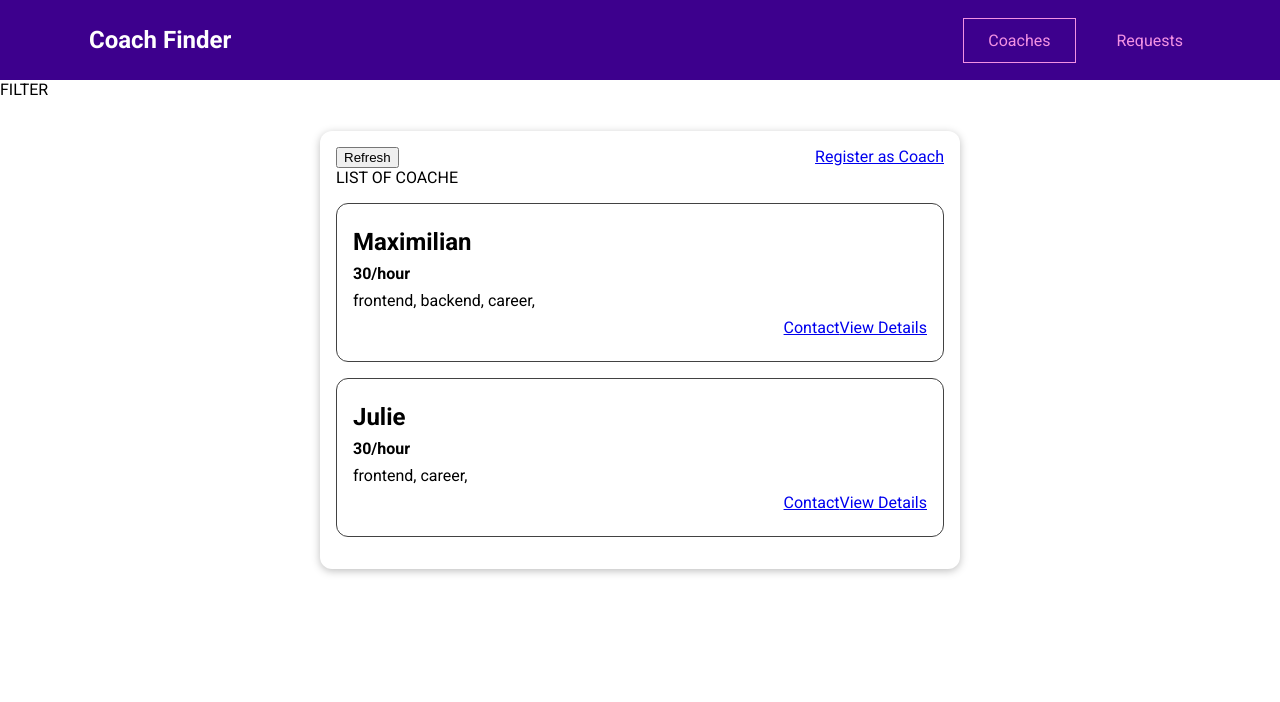
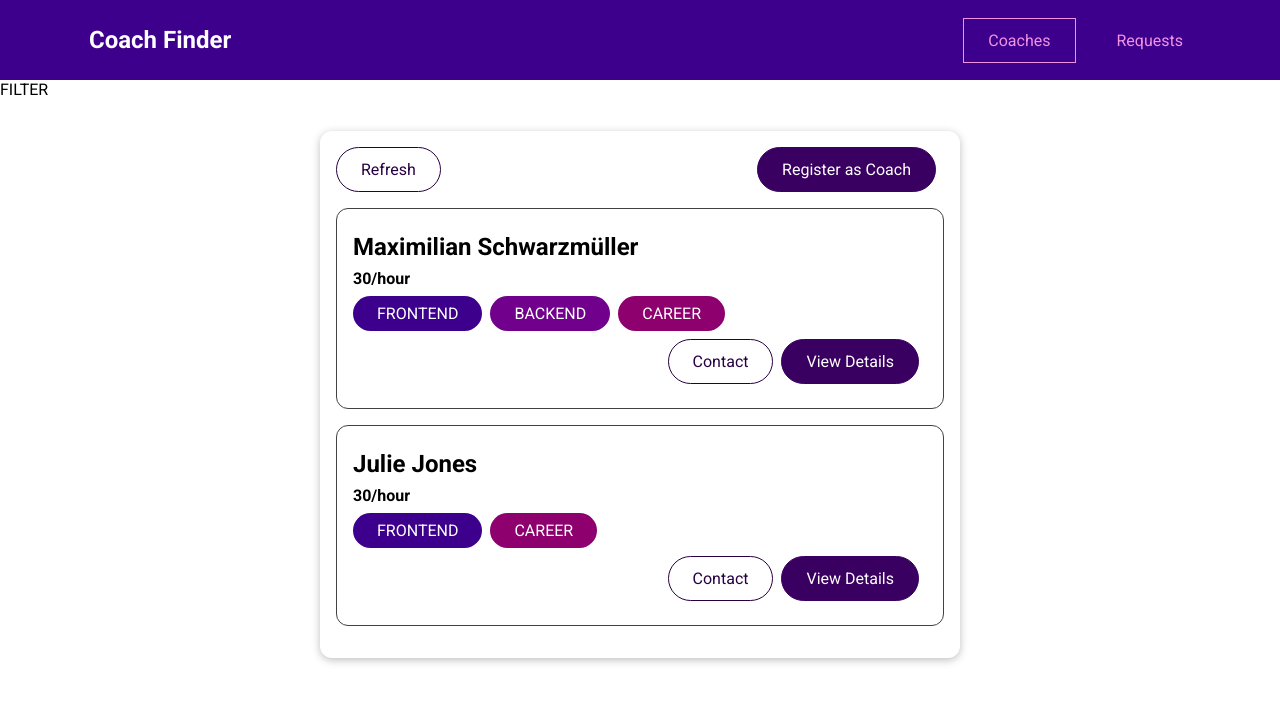
Before and after one commit to rutagengwaeric/coach-app, a Vue app: page /coaches in a window 1280 px wide. Shown: the top 702 px of the page. Built offline with nearby package versions, Linux system fonts and the light colour scheme.

Commit message:
basebadge

```diff
--- a/src/App.vue
+++ b/src/App.vue
@@ -7,7 +7,7 @@
 import TheHeader from './components/layout/TheHeader.vue';
 
 export default {
-    components: {
+    components:  {
         TheHeader
     }
 };
--- a/src/components/coaches/coachItem.vue
+++ b/src/components/coaches/coachItem.vue
@@ -1,13 +1,13 @@
 <template>
   <li>
-    <h3> {{ coach.firstName }} </h3>
+    <h3> {{ fullName }} </h3>
     <h4> {{ coach.hourlyRate }}/hour</h4>
     <div>
-      <span v-for="area in coach.areas" :key="area"> {{ area }}, </span>
+    <base-badge v-for="area in coach.areas" :key="area" :type="area" :title="area"></base-badge>
     </div>
     <div class="actions">
-      <router-link to="/coaches/c1/contact">Contact</router-link>
-      <router-link to="/coaches/c1">View Details</router-link>
+      <base-button class="outline" link :to="CoachLinkDetails">Contact</base-button>
+      <base-button link :to="CoachLinkContact">View Details</base-button>
     </div>
   </li>
 </template>
@@ -16,6 +16,21 @@
 export default{
 
 props: ['coach'],
+
+computed: {
+    fullName(){
+      return this.coach.firstName + ' ' + this.coach.lastName;
+    },
+   CoachLinkDetails(){
+    return '/coaches/' + this.coach.id;
+   },
+    CoachLinkContact(){
+      return '/coaches/' + this.coach.id + '/contact';
+    }
+
+  }
+
+
 
 }
 </script>
--- a/src/components/ui/BaseBadge.vue
+++ b/src/components/ui/BaseBadge.vue
@@ -0,0 +1,42 @@
+<template>
+    <span class="badge" :class="type">
+        {{ text }}
+    </span>
+</template>
+
+<script>
+export default {
+    props : ['type', 'title'],
+    computed : {
+       text(){
+        return this.title.toUpperCase();
+       }
+    }
+}
+</script>
+
+<style scoped>
+.badge {
+  background-color: #ccc;
+  color: #252525;
+  border-radius: 30px;
+  padding: 0.5rem 1.5rem;
+  display: inline-block;
+  margin-right: 0.5rem;
+}
+
+.frontend {
+  background-color: #3d008d;
+  color: white;
+}
+
+.backend {
+  background-color: #71008d;
+  color: white;
+}
+
+.career {
+  background-color: #8d006e;
+  color: white;
+}
+</style>
--- a/src/components/ui/BaseButton.vue
+++ b/src/components/ui/BaseButton.vue
@@ -0,0 +1,76 @@
+<template>
+  <button v-if="!link" :class="mode">
+    <slot></slot>
+  </button>
+  <router-link v-else :to="to" :class="mode">
+    <slot></slot>
+  </router-link>
+</template>
+
+<script>
+export default {
+  props: {
+    mode: {
+      type: String,
+    required: false,
+      default: null
+    },
+    link: {
+      type: Boolean,
+      required: false,
+      default: false
+    },
+    to: {
+      type: String,
+      required: false,
+      default: '/'
+    }
+
+  }
+}
+
+
+</script>
+
+<style scoped>
+button,
+a {
+  text-decoration: none;
+  padding: 0.75rem 1.5rem;
+  font: inherit;
+  background-color: #3a0061;
+  border: 1px solid #3a0061;
+  color: white;
+  cursor: pointer;
+  border-radius: 30px;
+  margin-right: 0.5rem;
+  display: inline-block;
+}
+
+a:hover,
+a:active,
+button:hover,
+button:active {
+  background-color: #270041;
+  border-color: #270041;
+}
+
+.flat {
+  background-color: transparent;
+  color: #3a0061;
+  border: none;
+}
+
+.outline {
+  background-color: transparent;
+  border-color: #270041;
+  color: #270041;
+}
+
+.flat:hover,
+.flat:active,
+.outline:hover,
+.outline:active {
+  background-color: #edd2ff;
+}
+</style>
--- a/src/main.js
+++ b/src/main.js
@@ -3,11 +3,14 @@
 import router from './router.js';
 import store  from './store/index.js';
 import BaseCard from './components/ui/BaseCard.vue'
-
+import BaseButton from './components/ui/BaseButton.vue';
+import BaseBadge from './components/ui/BaseBadge.vue';
 
 const app = createApp(App);
 
 app.use(router);
 app.use(store);
 app.component('base-card',BaseCard)
+app.component('base-button',BaseButton)
+app.component('base-badge',BaseBadge)
 app.mount('#app');
--- a/src/pages/coach/CoachDetail.vue
+++ b/src/pages/coach/CoachDetail.vue
@@ -1,6 +1,49 @@
 <template>
-    <router-view></router-view>
-  <div>
-	 <h1>Coach Details <router-link to="/contact"> Contact Coach </router-link> </h1>
-  </div>
+  <section>
+    <base-card>
+      <h2> {{ fullName }} </h2>
+      <h3> {{ rate }}/hours</h3>
+    </base-card>
+  </section>
+  <section>
+    <base-card>
+    <header>
+       <h2> Intersted? Reach out now!</h2>
+       <base-button link :to="contactLink">Contact Coach</base-button>
+    </header>
+    <base-badge v-for="area in areas" :key="area" :type="area" :title="area"></base-badge>
+    <p> {{ description }}</p>
+    </base-card>
+  </section>
 </template>
+
+<script>
+
+export default {
+  props: ['id'],
+  data(){
+      selectedCoach : null
+  },
+  created(){
+    this.selectedCoach = this.$store.getters['coaches/coaches'].find(coach => coach.id === this.id);
+  },
+  computed: {
+    fullName(){
+      return this.selectedCoach.firstName + ' ' + this.selectedCoach.lastName;
+    },
+    contactLink(){
+      return this.$route.path + '/' + this.id + '/contact';
+    },
+    rate(){
+      return this.selectedCoach.hourlyRate;
+    }
+    ,
+    areas(){
+      return this.selectedCoach.areas;
+    },
+    description(){
+      return this.selectedCoach.description;
+    }
+  }
+}
+</script>
--- a/src/pages/coach/CoachList.vue
+++ b/src/pages/coach/CoachList.vue
@@ -6,16 +6,15 @@
   <section>
     <base-card>
       <div class="controls">
-        <button> Refresh </button>
-        <router-link to="/register"> Register as Coach</router-link>
+        <base-button class="outline"> Refresh </base-button>
+        <base-button link to="/register"> Register as Coach</base-button>
       </div>
-      LIST OF COACHE
       <ul v-if="hasCoaches">
         <coach-item v-for="coach in filteredCoaches" :key="coach.id" :coach="coach">
         </coach-item>
       </ul>
       <p v-else>No coaches found</p>
-    </base-card>
+      </base-card>
   </section>
 </template>
 
```
